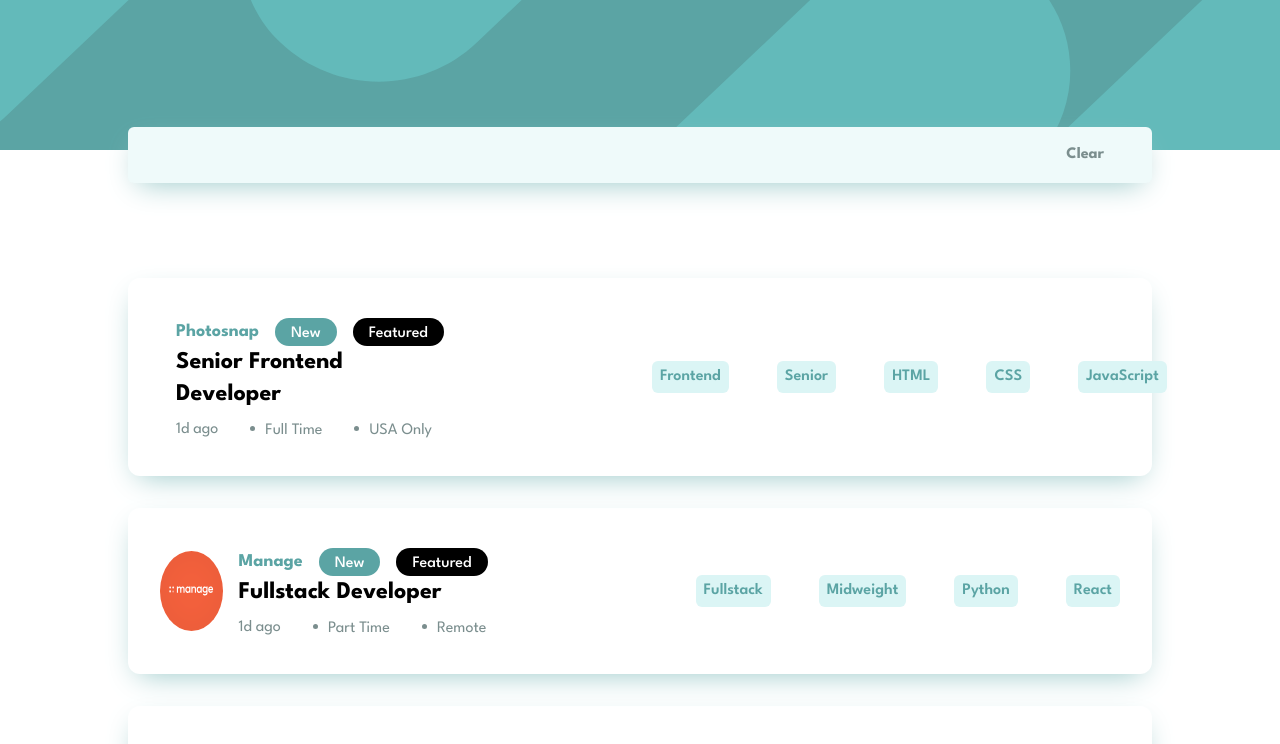
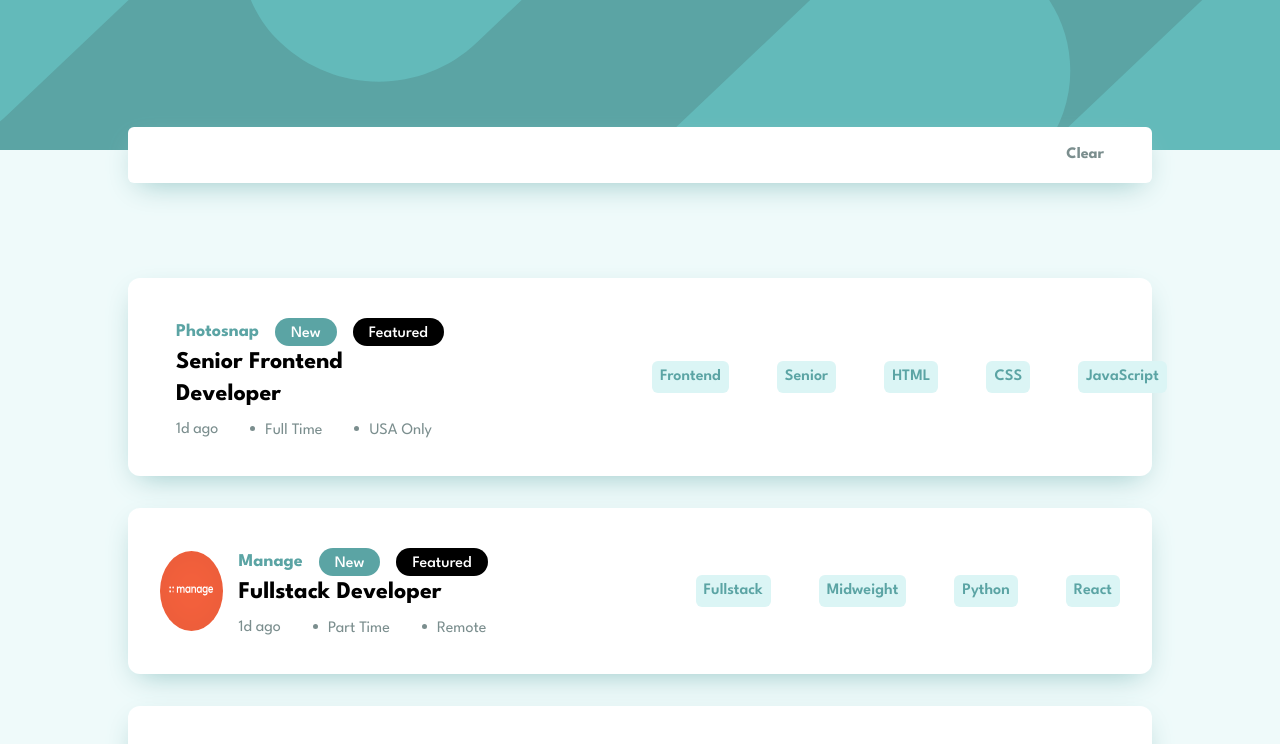
Before and after one commit to azanra/static-job-listing, a React (Vite) app: page / in a window 1280 px wide. Shown: the top 744 px of the page. Built offline with nearby package versions, Linux system fonts and the light colour scheme.

Commit message:
Adjust the bg color to match the design

```diff
--- a/src/component/job.jsx
+++ b/src/component/job.jsx
@@ -5,7 +5,7 @@ import Info from "./info.jsx";
 export default function Job({ info }) {
   return (
     <div className="flex center mb-8">
-      <div className="flex w-[80%] shadowBox rounded-xl px-8 py-4 gap-4">
+      <div className="flex w-[80%] shadowBox rounded-xl px-8 py-4 gap-4 bg-white">
         <Image url={info.logo} />
         <Info detailedInfo={info} />
         <Filter info={info} />
--- a/src/component/jobList.jsx
+++ b/src/component/jobList.jsx
@@ -55,7 +55,7 @@ export default function JobList() {
   console.log(filteredJob);
   return (
     <>
-      <div className="mt-32">
+      <div className="pt-32 bg-(--Light-Gray-Cyan)">
         {filteredJob &&
           filteredJob.map((item) => {
             return <Job key={item.id} info={item} />;
--- a/src/component/searchBar.jsx
+++ b/src/component/searchBar.jsx
@@ -6,7 +6,7 @@ export default function SearchBar() {
   const dispatch = useContext(DispatchContext);
   const { role, level, languages, tools } = selectedFilter;
   return (
-    <div className="bg-(--Light-Gray-Cyan) w-[80%] flex justify-between p-4 rounded-md px-12 relative top-20 shadowBox">
+    <div className="bg-white w-[80%] flex justify-between p-4 rounded-md px-12 relative top-20 shadowBox">
       <div className="flex gap-6">
         {role && <SelectedFilter type="role" value={role} />}
         {level && <SelectedFilter type="level" value={level} />}
```
